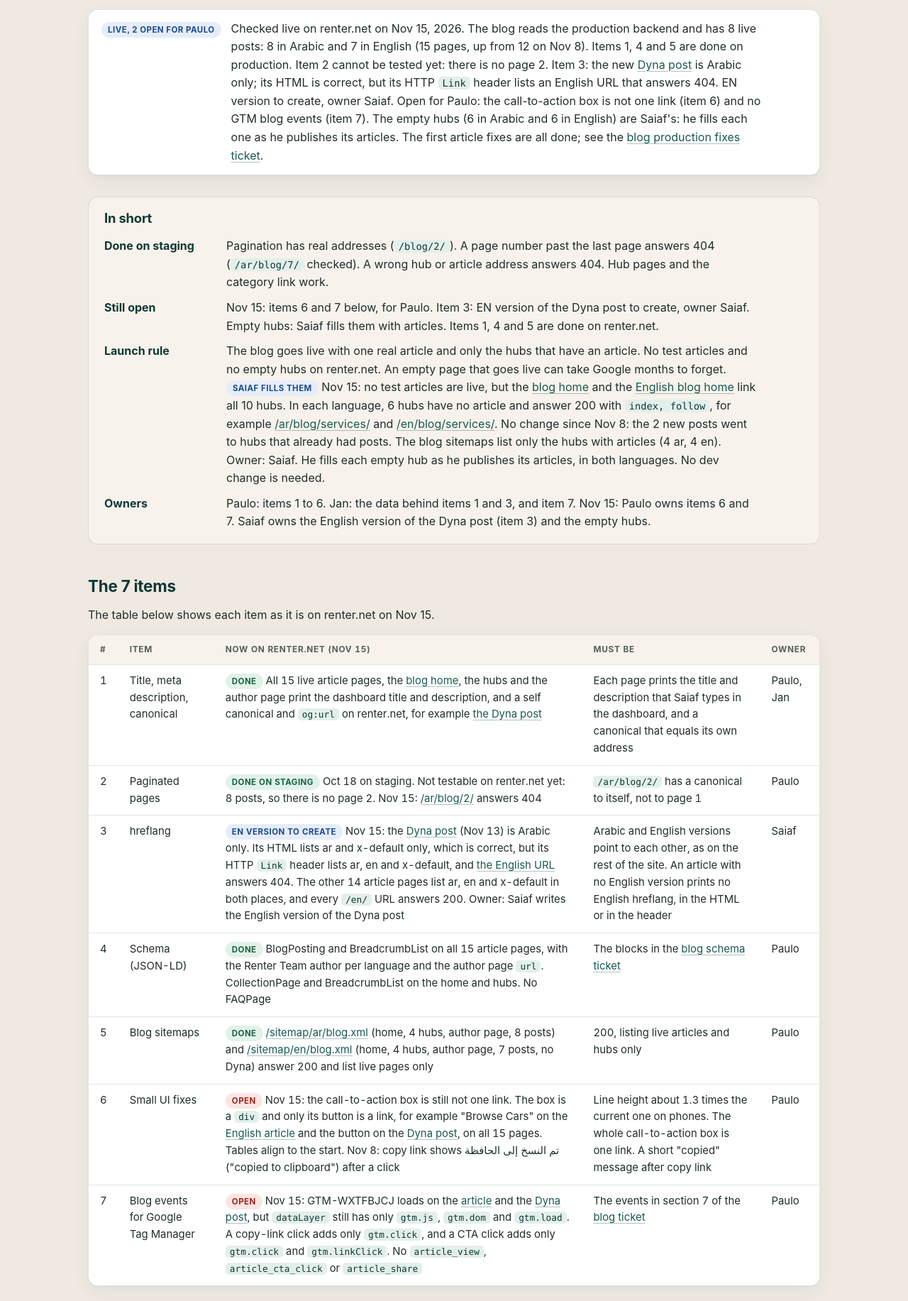
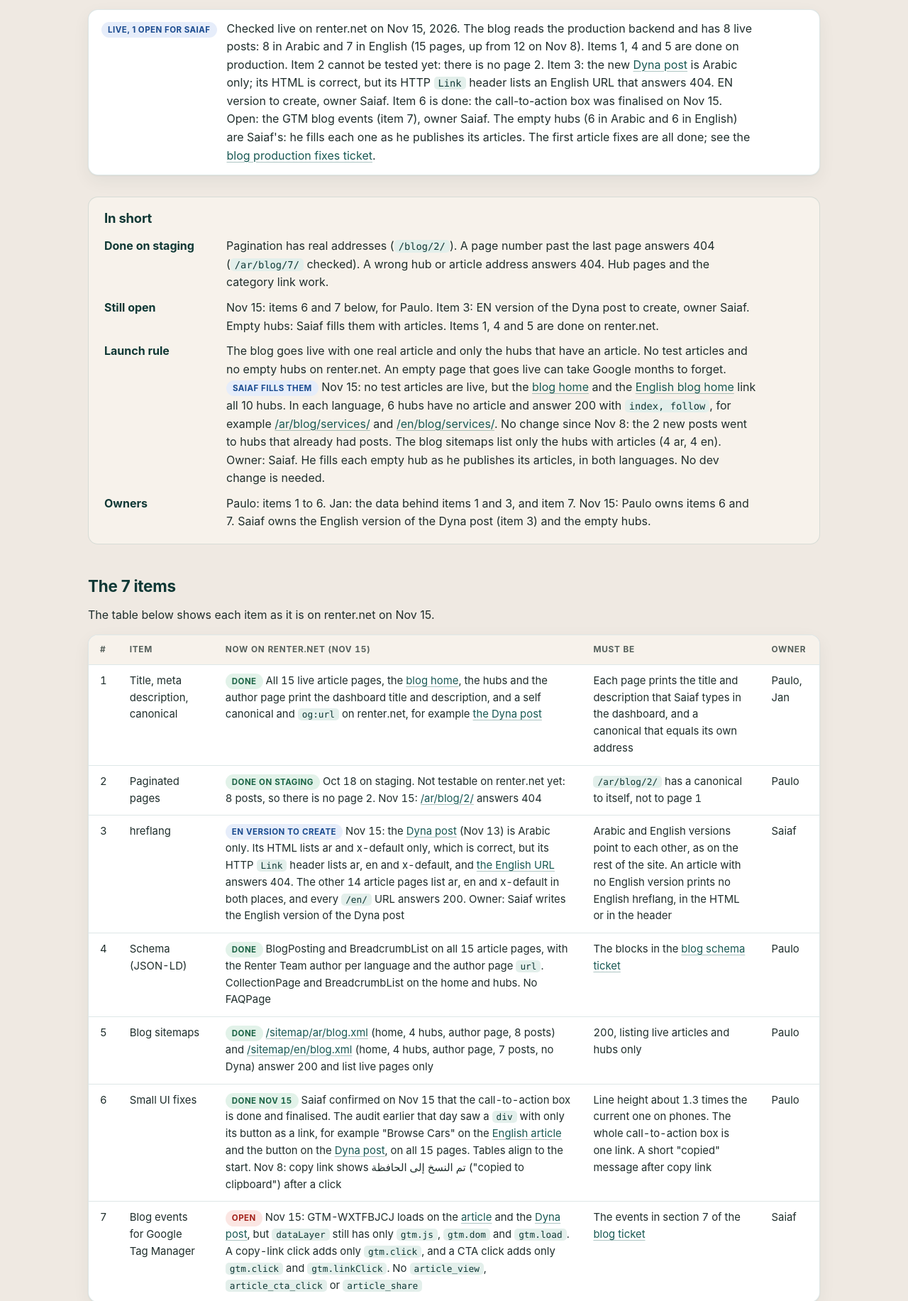
Before and after one commit to TMDweb/renter-seo, a plain HTML site: page blog-staging-round-2/index.html in a window 1280 px wide. Shown: the part 160-1993 px from the top of the page at 71% size. Drawn offline with Linux system fonts and the light colour scheme.

Commit message:
Blog tickets: call-to-action box done Nov 15, blog GTM events owner Saiaf
Co-Authored-By: Claude Opus 5.5 <noreply@anthropic.com>

```diff
--- a/blog-staging-round-2/index.html
+++ b/blog-staging-round-2/index.html
@@ -15,7 +15,7 @@
   </header>
   <div class="doc-body">
       <h1>Blog on staging: the fixes left before launch</h1>
-      <div class="statusbar"><span class="pill progress">LIVE, 2 OPEN FOR PAULO</span><span class="txt">Checked live on renter.net on Nov 15, 2026. The blog reads the production backend and has 8 live posts: 8 in Arabic and 7 in English (15 pages, up from 12 on Nov 8). Items 1, 4 and 5 are done on production. Item 2 cannot be tested yet: there is no page 2. Item 3: the new <a href="https://renter.net/ar/blog/cars-and-vehicles/dyna-pickup-rental-daily-monthly/">Dyna post</a> is Arabic only; its HTML is correct, but its HTTP <code>Link</code> header lists an English URL that answers 404. EN version to create, owner Saiaf. Open for Paulo: the call-to-action box is not one link (item 6) and no GTM blog events (item 7). The empty hubs (6 in Arabic and 6 in English) are Saiaf's: he fills each one as he publishes its articles. The first article fixes are all done; see the <a href="../blog-production-fixes/">blog production fixes ticket</a>.</span></div>
+      <div class="statusbar"><span class="pill progress">LIVE, 1 OPEN FOR SAIAF</span><span class="txt">Checked live on renter.net on Nov 15, 2026. The blog reads the production backend and has 8 live posts: 8 in Arabic and 7 in English (15 pages, up from 12 on Nov 8). Items 1, 4 and 5 are done on production. Item 2 cannot be tested yet: there is no page 2. Item 3: the new <a href="https://renter.net/ar/blog/cars-and-vehicles/dyna-pickup-rental-daily-monthly/">Dyna post</a> is Arabic only; its HTML is correct, but its HTTP <code>Link</code> header lists an English URL that answers 404. EN version to create, owner Saiaf. Item 6 is done: the call-to-action box was finalised on Nov 15. Open: the GTM blog events (item 7), owner Saiaf. The empty hubs (6 in Arabic and 6 in English) are Saiaf's: he fills each one as he publishes its articles. The first article fixes are all done; see the <a href="../blog-production-fixes/">blog production fixes ticket</a>.</span></div>
       <div class="inshort">
         <h2>In short</h2>
         <dl>
@@ -35,8 +35,8 @@
           <tr><td>3</td><td>hreflang</td><td><span class="pill progress">EN VERSION TO CREATE</span> Nov 15: the <a href="https://renter.net/ar/blog/cars-and-vehicles/dyna-pickup-rental-daily-monthly/">Dyna post</a> (Nov 13) is Arabic only. Its HTML lists ar and x-default only, which is correct, but its HTTP <code>Link</code> header lists ar, en and x-default, and <a href="https://renter.net/en/blog/cars-and-vehicles/dyna-pickup-rental-daily-monthly/">the English URL</a> answers 404. The other 14 article pages list ar, en and x-default in both places, and every <code>/en/</code> URL answers 200. Owner: Saiaf writes the English version of the Dyna post</td><td>Arabic and English versions point to each other, as on the rest of the site. An article with no English version prints no English hreflang, in the HTML or in the header</td><td>Saiaf</td></tr>
           <tr><td>4</td><td>Schema (JSON-LD)</td><td><span class="pill done">DONE</span> BlogPosting and BreadcrumbList on all 15 article pages, with the Renter Team author per language and the author page <code>url</code>. CollectionPage and BreadcrumbList on the home and hubs. No FAQPage</td><td>The blocks in the <a href="../blog-schema/">blog schema ticket</a></td><td>Paulo</td></tr>
           <tr><td>5</td><td>Blog sitemaps</td><td><span class="pill done">DONE</span> <a href="https://renter.net/sitemap/ar/blog.xml">/sitemap/ar/blog.xml</a> (home, 4 hubs, author page, 8 posts) and <a href="https://renter.net/sitemap/en/blog.xml">/sitemap/en/blog.xml</a> (home, 4 hubs, author page, 7 posts, no Dyna) answer 200 and list live pages only</td><td>200, listing live articles and hubs only</td><td>Paulo</td></tr>
-          <tr><td>6</td><td>Small UI fixes</td><td><span class="pill open">OPEN</span> Nov 15: the call-to-action box is still not one link. The box is a <code>div</code> and only its button is a link, for example "Browse Cars" on the <a href="https://renter.net/en/blog/cars-and-vehicles/car-rental-monthly-price-riyadh/">English article</a> and the button on the <a href="https://renter.net/ar/blog/cars-and-vehicles/dyna-pickup-rental-daily-monthly/">Dyna post</a>, on all 15 pages. Tables align to the start. Nov 8: copy link shows <bdi>تم النسخ إلى الحافظة</bdi> ("copied to clipboard") after a click</td><td>Line height about 1.3 times the current one on phones. The whole call-to-action box is one link. A short "copied" message after copy link</td><td>Paulo</td></tr>
-          <tr><td>7</td><td>Blog events for Google Tag Manager</td><td><span class="pill open">OPEN</span> Nov 15: GTM-WXTFBJCJ loads on the <a href="https://renter.net/en/blog/cars-and-vehicles/car-rental-monthly-price-riyadh/">article</a> and the <a href="https://renter.net/ar/blog/cars-and-vehicles/dyna-pickup-rental-daily-monthly/">Dyna post</a>, but <code>dataLayer</code> still has only <code>gtm.js</code>, <code>gtm.dom</code> and <code>gtm.load</code>. A copy-link click adds only <code>gtm.click</code>, and a CTA click adds only <code>gtm.click</code> and <code>gtm.linkClick</code>. No <code>article_view</code>, <code>article_cta_click</code> or <code>article_share</code></td><td>The events in section 7 of the <a href="../blog-section/#gtm">blog ticket</a></td><td>Paulo</td></tr>
+          <tr><td>6</td><td>Small UI fixes</td><td><span class="pill done">DONE NOV 15</span> Saiaf confirmed on Nov 15 that the call-to-action box is done and finalised. The audit earlier that day saw a <code>div</code> with only its button as a link, for example "Browse Cars" on the <a href="https://renter.net/en/blog/cars-and-vehicles/car-rental-monthly-price-riyadh/">English article</a> and the button on the <a href="https://renter.net/ar/blog/cars-and-vehicles/dyna-pickup-rental-daily-monthly/">Dyna post</a>, on all 15 pages. Tables align to the start. Nov 8: copy link shows <bdi>تم النسخ إلى الحافظة</bdi> ("copied to clipboard") after a click</td><td>Line height about 1.3 times the current one on phones. The whole call-to-action box is one link. A short "copied" message after copy link</td><td>Paulo</td></tr>
+          <tr><td>7</td><td>Blog events for Google Tag Manager</td><td><span class="pill open">OPEN</span> Nov 15: GTM-WXTFBJCJ loads on the <a href="https://renter.net/en/blog/cars-and-vehicles/car-rental-monthly-price-riyadh/">article</a> and the <a href="https://renter.net/ar/blog/cars-and-vehicles/dyna-pickup-rental-daily-monthly/">Dyna post</a>, but <code>dataLayer</code> still has only <code>gtm.js</code>, <code>gtm.dom</code> and <code>gtm.load</code>. A copy-link click adds only <code>gtm.click</code>, and a CTA click adds only <code>gtm.click</code> and <code>gtm.linkClick</code>. No <code>article_view</code>, <code>article_cta_click</code> or <code>article_share</code></td><td>The events in section 7 of the <a href="../blog-section/#gtm">blog ticket</a></td><td>Saiaf</td></tr>
         </tbody>
       </table></div>
 
```
Also changed, not shown: blog-section/index.html (+2 -2 lines).
